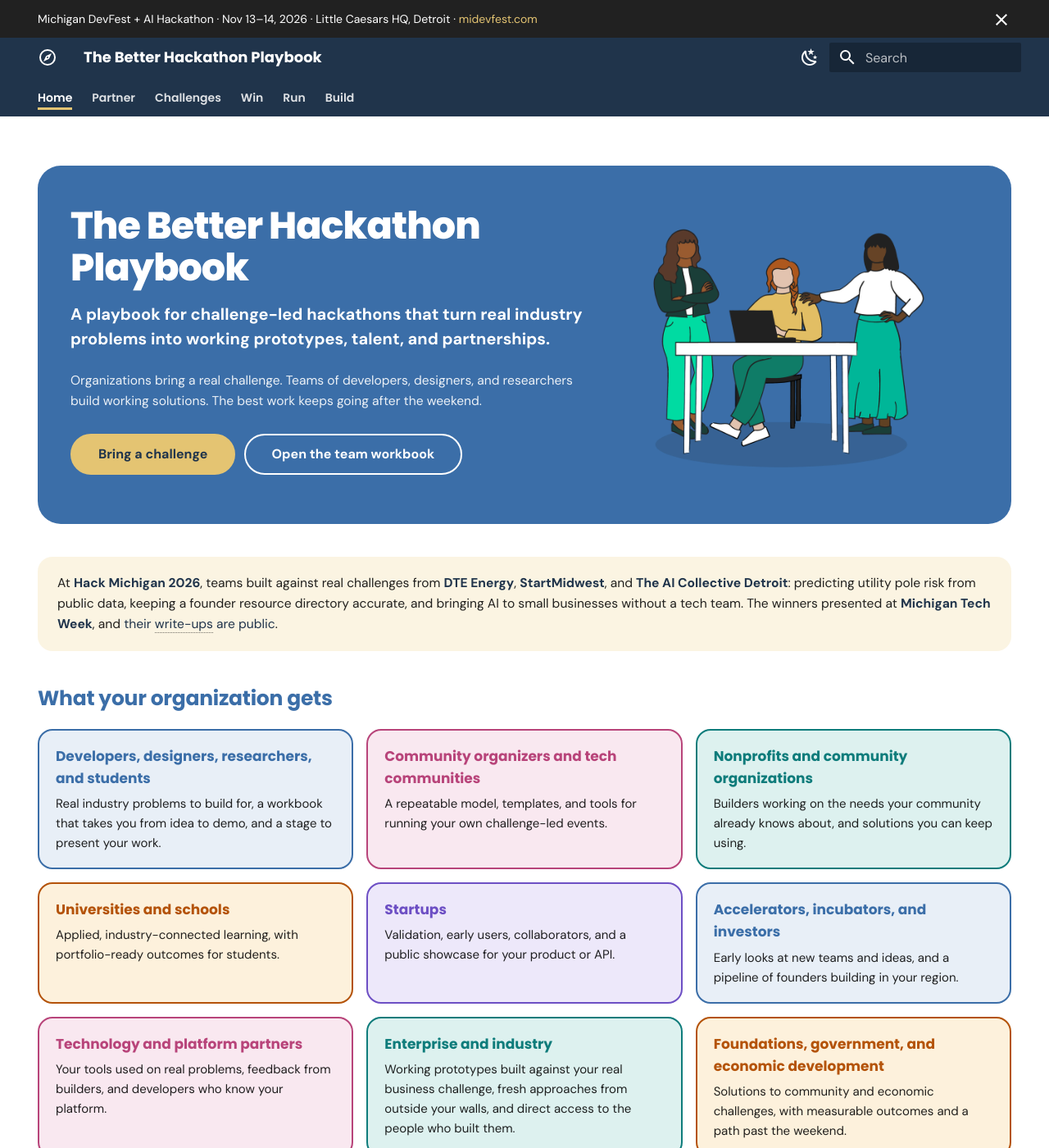
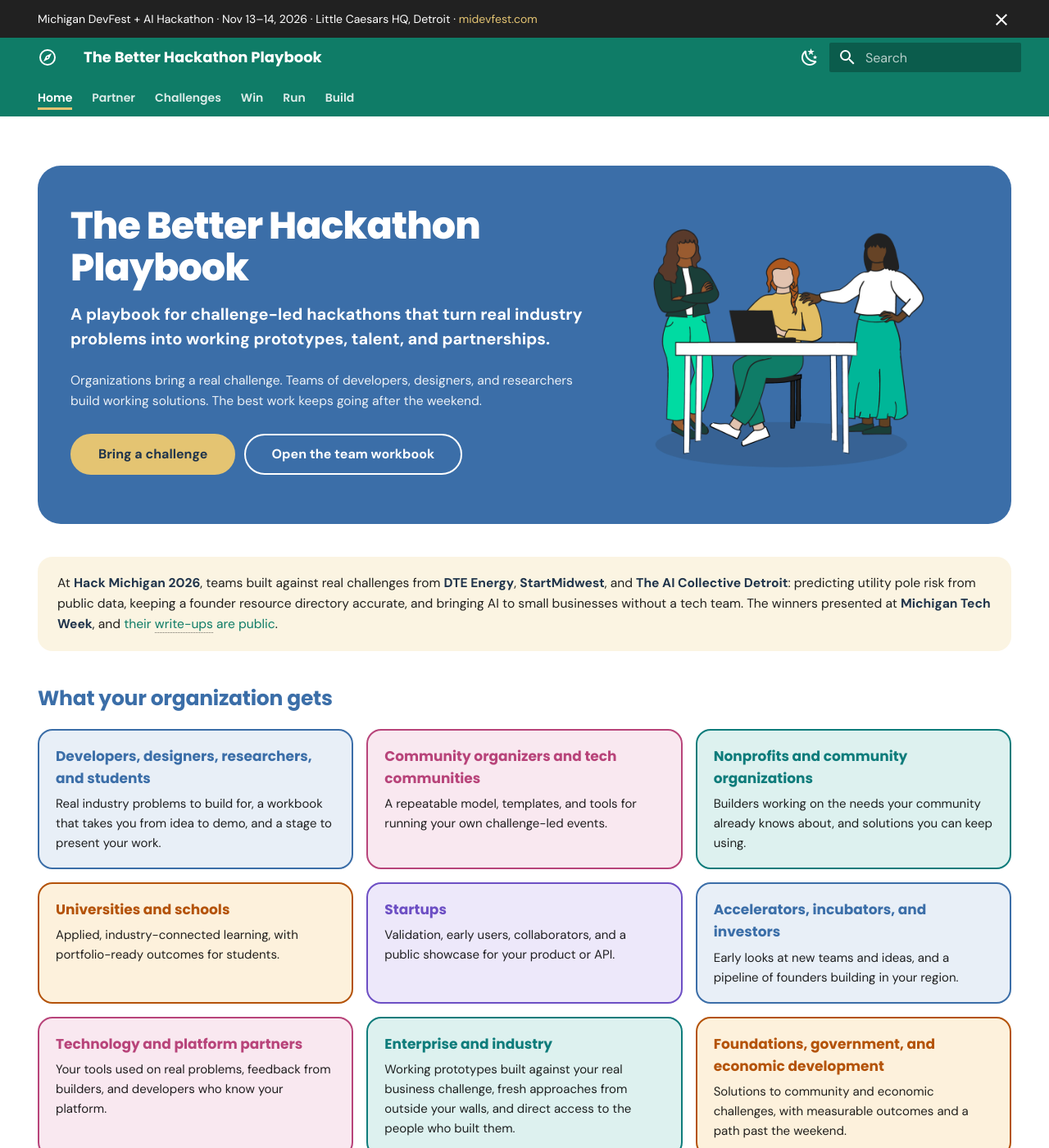
Before and after one commit to The-Better-Hackathon/playbook, an MkDocs documentation site: the page built from docs/index.md, in a window 1280 px wide and 1400 px high. Shown: the whole window at 82% size. Built offline with MkDocs 1.6.1 and Material for MkDocs 9.7.7, drawn with Linux system fonts in a browser that asks for light colours.

Commit message:
Use Compass green for the header

```diff
--- a/docs/assets/css/playbook.css
+++ b/docs/assets/css/playbook.css
@@ -19,16 +19,17 @@
   --pb-violet-soft: #EDE8FA;
   --pb-line: #D6E0EC;
   --pb-hero: #3B6EA8;
+  --pb-header: #0F7C67;
   --pb-radius: 18px;
 
-  --md-primary-fg-color: var(--pb-navy);
-  --md-primary-fg-color--light: #3a5575;
-  --md-primary-fg-color--dark: #172638;
+  --md-primary-fg-color: var(--pb-header);
+  --md-primary-fg-color--light: #3a9985;
+  --md-primary-fg-color--dark: #0a5e4e;
   --md-accent-fg-color: var(--pb-teal);
   --md-typeset-a-color: var(--pb-blue-dark);
 }
 [data-md-color-scheme="slate"] {
-  --md-primary-fg-color: #1a2a3d;
+  --md-primary-fg-color: var(--pb-header);
   --md-typeset-a-color: #9dbfe6;
   --pb-blue: #7FA6D6;
   --pb-amber: #E39A4B;
@@ -43,6 +44,7 @@
   --pb-violet-soft: #241d3f;
   --pb-line: #2d3d52;
   --pb-hero: #2B5486;
+  --pb-header: #0B5E4E;
   --md-default-bg-color: #121a24;
 }
 
@@ -57,7 +59,7 @@
 [data-md-color-scheme="slate"] .md-typeset h2 { color: var(--pb-blue); }
 
 /* Header + tabs */
-.md-header, .md-tabs { background: var(--pb-navy); }
+.md-header, .md-tabs { background: var(--pb-header); }
 .md-tabs__link { font-weight: 600; opacity: .85; }
 .md-tabs__item--active .md-tabs__link { opacity: 1; border-bottom: 3px solid var(--pb-gold); padding-bottom: .15rem; }
 
```
